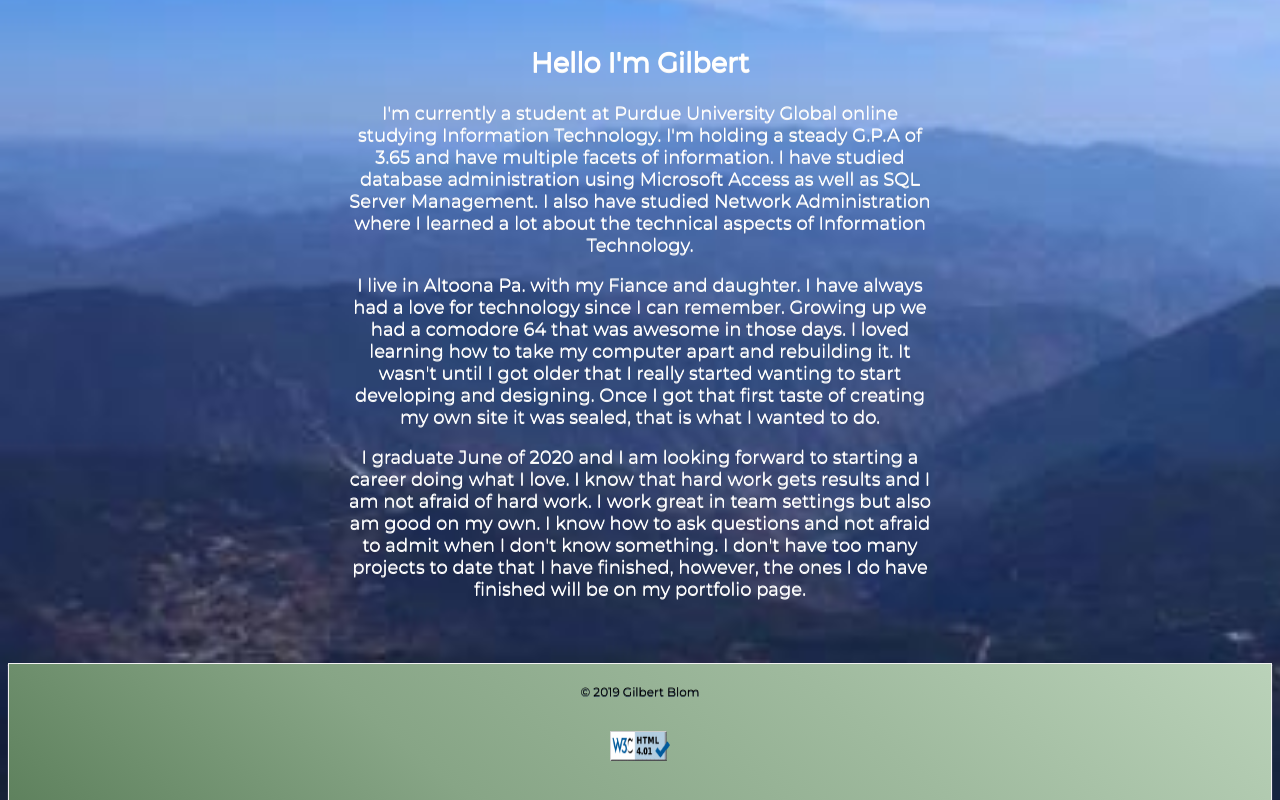
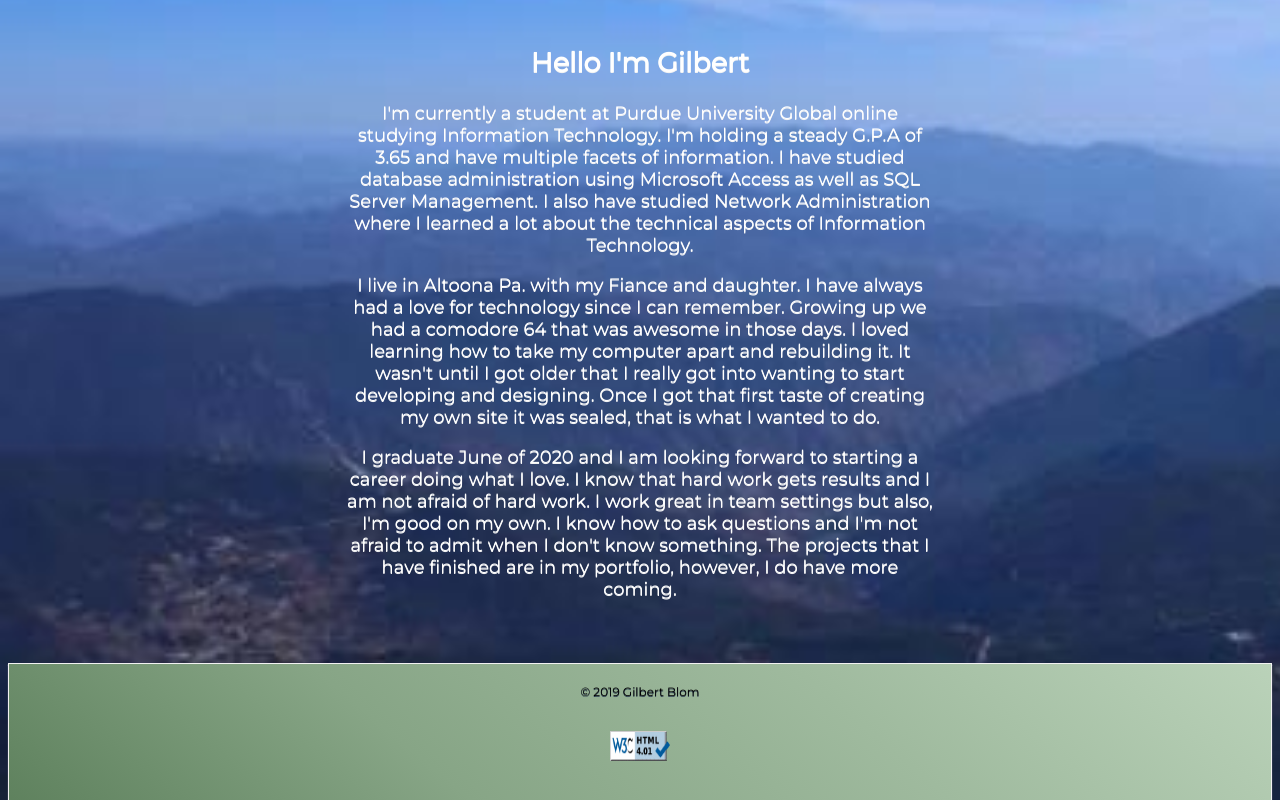
Before and after one commit to GilbertBlom/portfolio, a plain HTML site: page about.html in a window 1280 px wide. Shown: the part 436-1236 px from the top of the page. Drawn offline with nearby package versions, Linux system fonts and the light colour scheme.

Commit message:
Update about.html

```diff
--- a/about.html
+++ b/about.html
@@ -39,8 +39,8 @@
 		<h2>Hello I'm Gilbert</h2>
 		<p><span>I'm currently a student at Purdue University Global online studying
 		Information Technology. I'm holding a steady G.P.A of 3.65 and have multiple facets of information. I have studied database administration using Microsoft Access as well as SQL Server Management. I also have studied Network Administration where I learned a lot about the technical aspects of Information Technology. </span></p>
-		<p><span>I live in Altoona Pa. with my Fiance and daughter. I have always had a love for technology since I can remember. Growing up we had a comodore 64 that was awesome in those days. I loved learning how to take my computer apart and rebuilding it. It wasn't until I got older that I really started wanting to start developing and designing. Once I got that first taste of creating my own site it was sealed, that is what I wanted to do. </span></p>
-		<p><span>I graduate June of 2020 and I am looking forward to starting a career doing what I love. I know that hard work gets results and I am not afraid of hard work. I work great in team settings but also am good on my own. I know how to ask questions and not afraid to admit when I don't know something. I don't have too many projects to date that I have finished, however, the ones I do have finished will be on my portfolio page. </span></p>
+		<p><span>I live in Altoona Pa. with my Fiance and daughter. I have always had a love for technology since I can remember. Growing up we had a comodore 64 that was awesome in those days. I loved learning how to take my computer apart and rebuilding it. It wasn't until I got older that I really got into wanting to start developing and designing. Once I got that first taste of creating my own site it was sealed, that is what I wanted to do. </span></p>
+		<p><span>I graduate June of 2020 and I am looking forward to starting a career doing what I love. I know that hard work gets results and I am not afraid of hard work. I work great in team settings but also, I'm good on my own. I know how to ask questions and I'm not afraid to admit when I don't know something. The projects that I have finished are in my portfolio, however, I do have more coming. </span></p>
 		</section>
 
 	</article>
```
